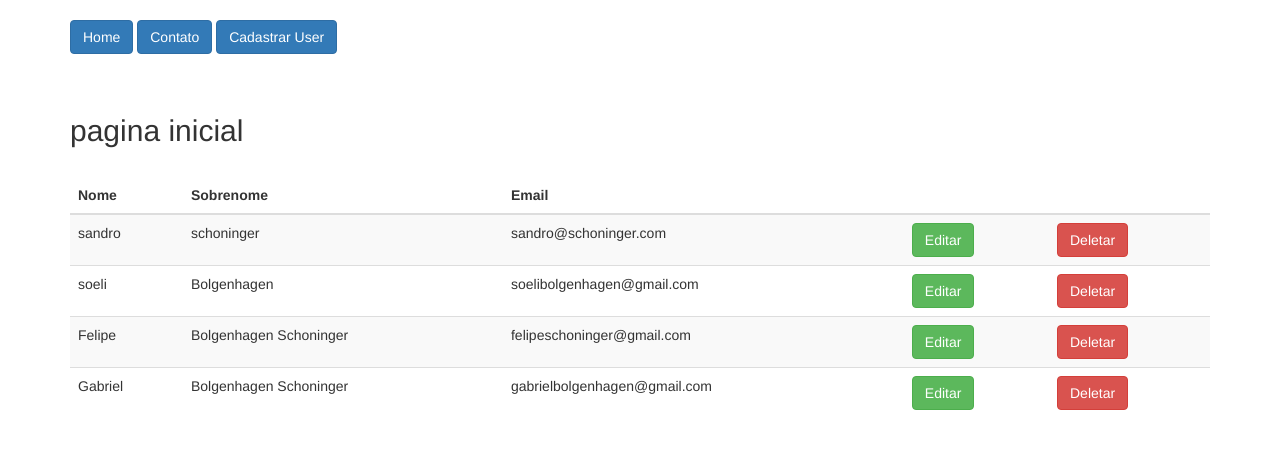
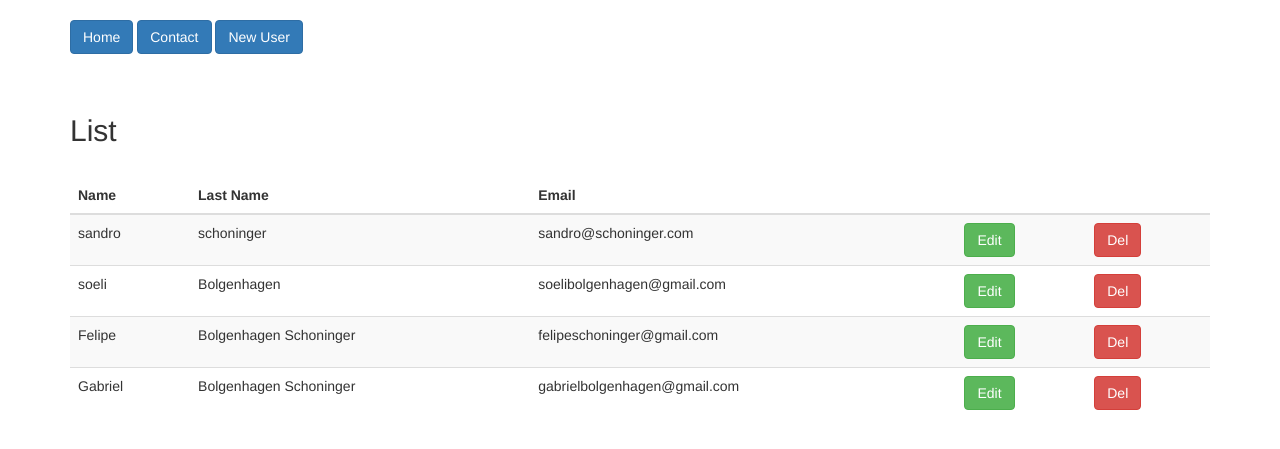
Before and after one commit to sschoeninger/crudbasic, a PHP site: page / in a window 1280 px wide. Shown: the top 449 px of the page. Run offline with PHP 8.4, Linux system fonts and the light colour scheme; data comes from the database, SQL or seed files in the repository; both versions use the stored data as it was after the commit; some libraries are stand-ins or nearby versions.

Commit message:
english version

```diff
--- a/bootstrap.php
+++ b/bootstrap.php
@@ -1,8 +1,9 @@
 <?php
 
 //session_start() cria uma sessão ou resume a sessão atual baseado em um id de sessão passado via GET ou POST, ou passado via cookie.
-
-session_start();
+if(!isset($_SESSION)) {
+	session_start();
+}
 
 require 'vendor/autoload.php';
 
--- a/public/index.php
+++ b/public/index.php
@@ -4,7 +4,7 @@
 <html lang="en">
 <head>
     <meta charset="UTF-8">
-    <title>Curso de PHP devclass</title>
+    <title>Simple Crud</title>
     <!-- aqui embaixo estou inserindo o framework bootstrap ver o resultado nas configurações de css -->
     <link rel="stylesheet" href="//cdnjs.cloudflare.com/ajax/libs/twitter-bootstrap/3.3.7/css/bootstrap.min.css">
 </head>
@@ -13,8 +13,8 @@
         <br>
 <div class="navbar-static-top">
 <a href="?page=home" class="btn btn-primary">Home</a>
-<a href="?page=contato" class="btn btn-primary">Contato</a>
-<a href="?page=create_user" class="btn btn-primary">Cadastrar User</a>
+<a href="?page=contato" class="btn btn-primary">Contact</a>
+<a href="?page=create_user" class="btn btn-primary">New User</a>
 </div>
 
 <br><br>
--- a/public/pages/contato.php
+++ b/public/pages/contato.php
@@ -1,4 +1,4 @@
-<h2>pagina de contato</h2>
+<h2>Contact</h2>
 <br>
 <?php
 /*uma forma diferente de chamar o php
--- a/public/pages/edit_user.php
+++ b/public/pages/edit_user.php
@@ -13,7 +13,7 @@ $user = find('users', 'id', $_GET['id']); // aqui estou pegando o metodo find de
     <input type="hidden" name="id" value="<?=$user->id?>">
 
     <div class="form-group">
-        <label for="">Sobrenome</label>
+        <label for="">Last Name</label>
         <input type="text" class="form-control" name="sobrenome" placeholder="Input field" value="<?=$user->sobrenome?>">
     </div>
 
@@ -23,5 +23,5 @@ $user = find('users', 'id', $_GET['id']); // aqui estou pegando o metodo find de
     </div>
 
 
-    <button type="submit" class="btn btn-primary">atualizar</button>
+    <button type="submit" class="btn btn-primary">Update</button>
 </form>
--- a/public/pages/home.php
+++ b/public/pages/home.php
@@ -1,14 +1,14 @@
 
 
-<h2>pagina inicial</h2>
+<h2>List</h2>
 <br>
 
 <?php get('message');?>
 <table class="table table-striped table-hover">
     <thead>
         <tr>
-            <th>Nome</th>
-            <th>Sobrenome</th>
+            <th>Name</th>
+            <th>Last Name</th>
             <th>Email</th>
             <th></th>
             <th></th>
@@ -24,10 +24,10 @@ foreach ($users as $user):
             <td><?=$user->sobrenome;?></td>
             <td><?=$user->email;?></td>
             <td>
-                <a href="?page=edit_user&id=<?=$user->id;?>" class="btn btn-success">Editar</a>
+                <a href="?page=edit_user&id=<?=$user->id;?>" class="btn btn-success">Edit</a>
             </td>
             <td>
-                <a href="?page=delete_user&id=<?=$user->id;?>" class="btn btn-danger">Deletar</a>
+                <a href="?page=delete_user&id=<?=$user->id;?>" class="btn btn-danger">Del</a>
             </td>
         </tr>
     <?php endforeach;?>
```
Also changed, not shown: crudbasic.sql (added, +72 -0 lines), public/pages/create_user.php (+4 -4 lines).
